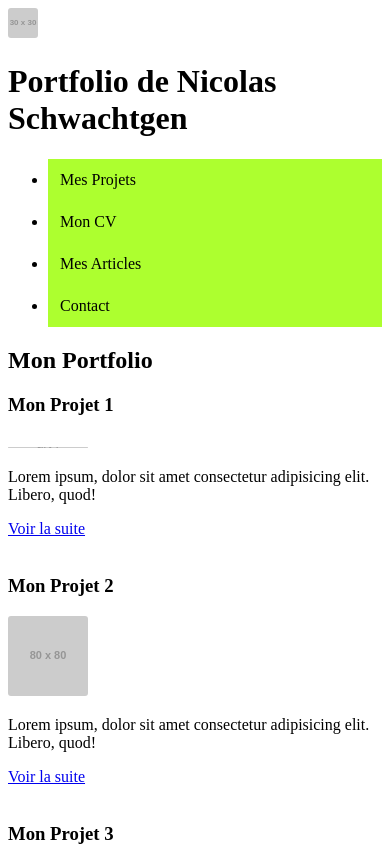
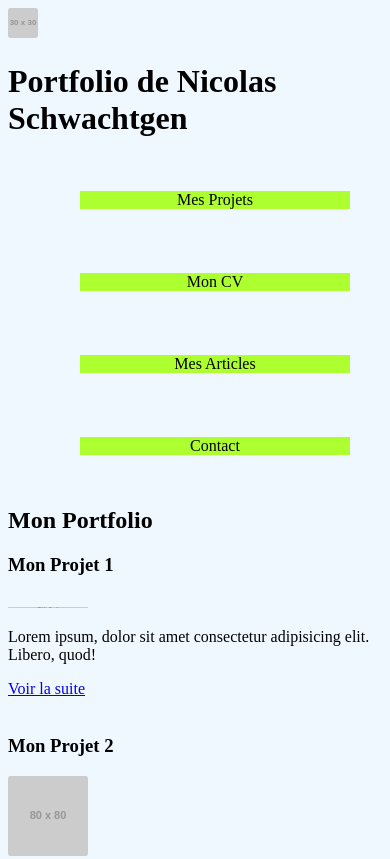
Before and after one commit to smectaz/DonkeySchool, a plain HTML site: page integration/index.html in a window 390 px wide. Shown: the top 859 px of the page. Drawn offline with Linux system fonts and the light colour scheme; placeholder pictures from the web are drawn by us.

Commit message:
update style.css for mobile first

```diff
--- a/integration/style.css
+++ b/integration/style.css
@@ -1,21 +1,70 @@
+/*style generale*/
+
+body {
+    background-color: aliceblue
+}
+
+
+/*lien nav en colonne*/
+
+nav li {
+    list-style-type: none;
+    align-items: center;
+    margin: 1rem;
+}
+
+nav ul {
+    display: flex;
+    flex-direction: column;
+}
+
+li {
+    list-style-type: none;
+}
+
+
+/*article en colonne
+
+main {
+    display: flex;
+    flex-direction: column;
+}*/
+
+p {
+    text-align: left;
+}
+
+
+/*image transparente*/
+
 img:hover {
     opacity: 0.80;
 }
+
+
+/*image avec bord arrondi*/
 
 img {
     border-radius: 3px;
 }
 
+
+/*image noir et blanc*/
+
 img:first-of-type {
     filter: grayscale(70%);
 }
+
+
+/*menu deroulant*/
 
 .burger a {
     background-color: greenyellow;
     color: black;
     display: block;
-    padding: 12px;
+    margin: 1rem;
     text-decoration: none;
+    text-align: center;
 }
 
 .burger a:hover {
@@ -26,3 +75,17 @@ img:first-of-type {
     background-color: #04AA6D;
     color: white;
 }
+
+
+/*css pour grand ecran*/
+
+@media screen and (min-width: 600px) {
+    body {
+        background-color: cornflowerblue
+    }
+    ul {
+        display: flex;
+        flex-direction: row;
+        justify-content: space-between;
+    }
+}
```
